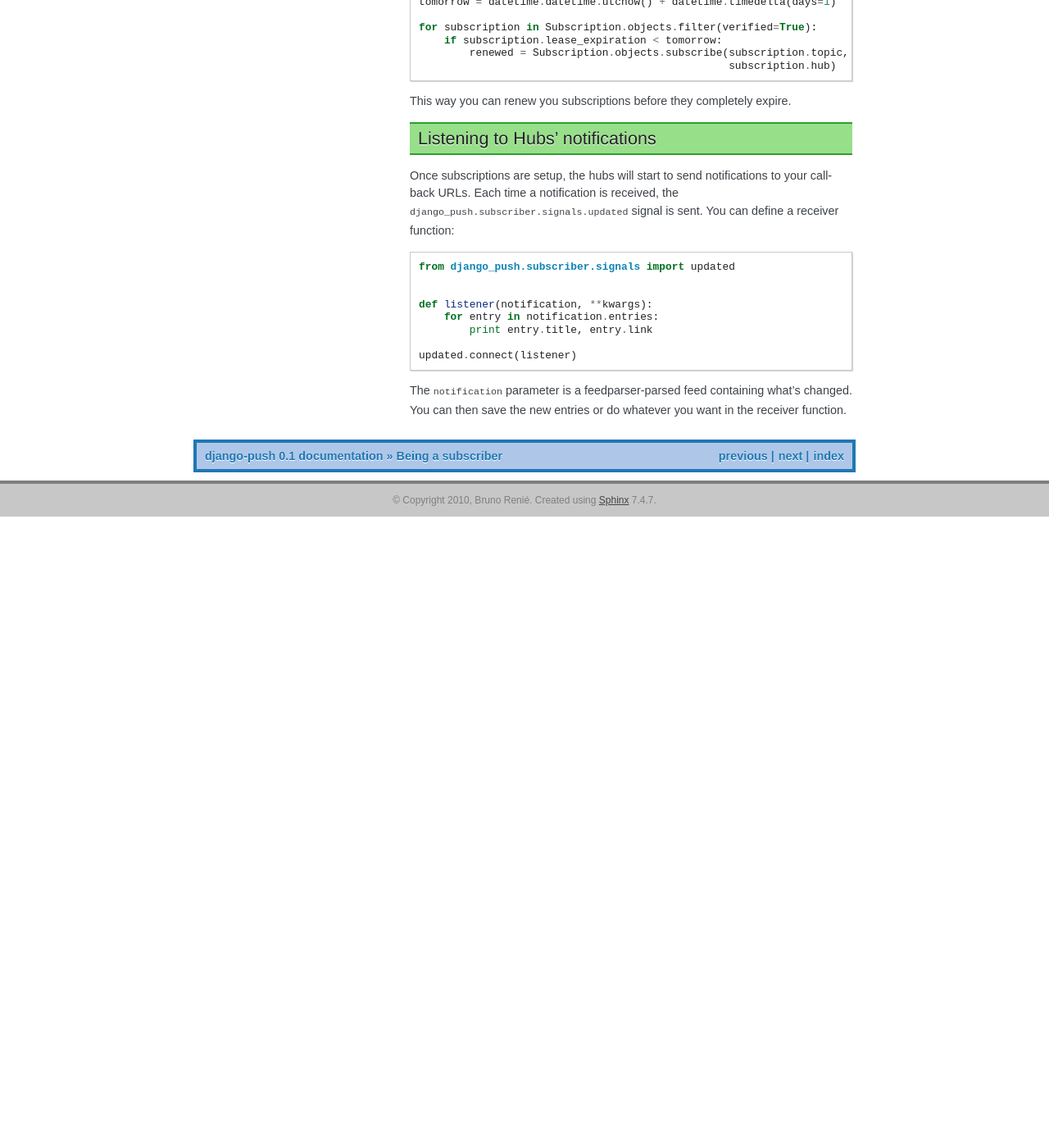
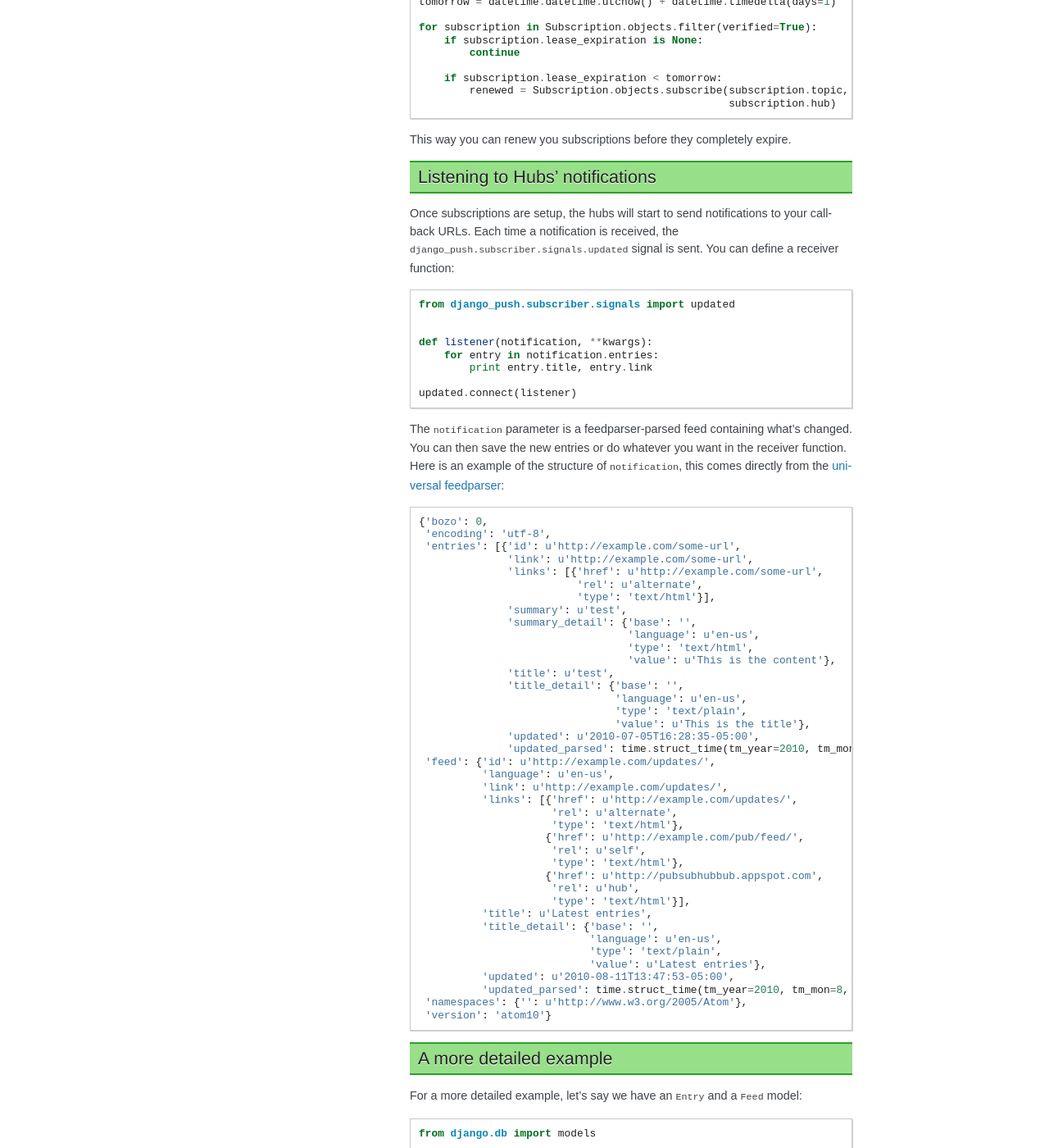
Before and after one commit to brutasse/django-push, a Sphinx documentation site: the page built from docs/subscriber.rst, in a window 1280 px wide and 1400 px high, scrolled down 1414 px. Shown: the whole window at 82% size. Built offline with Sphinx 7.4.7, drawn with Linux system fonts in a browser that asks for light colours; before the commit the page ends 2044 px from its top, so only the background shows below that; some of the changed text lies outside the part shown.

Commit message:
More detailed docs for the subscriber part

```diff
--- a/docs/subscriber.rst
+++ b/docs/subscriber.rst
@@ -82,6 +82,9 @@
     tomorrow = datetime.datetime.utcnow() + datetime.timedelta(days=1)
 
     for subscription in Subscription.objects.filter(verified=True):
+        if subscription.lease_expiration is None:
+            continue
+
         if subscription.lease_expiration < tomorrow:
             renewed = Subscription.objects.subscribe(subscription.topic,
                                                      subscription.hub)
@@ -109,4 +112,102 @@
 
 The ``notification`` parameter is a feedparser-parsed feed containing what's
 changed. You can then save the new entries or do whatever you want in the
-receiver function.
+receiver function. Here is an example of the structure of ``notification``,
+this comes directly from the `universal feedparser`_:
+
+.. _universal feedparser: http://www.feedparser.org/
+
+.. code-block:: python
+
+    {'bozo': 0,
+     'encoding': 'utf-8',
+     'entries': [{'id': u'http://example.com/some-url',
+                  'link': u'http://example.com/some-url',
+                  'links': [{'href': u'http://example.com/some-url',
+                             'rel': u'alternate',
+                             'type': 'text/html'}],
+                  'summary': u'test',
+                  'summary_detail': {'base': '',
+                                     'language': u'en-us',
+                                     'type': 'text/html',
+                                     'value': u'This is the content'},
+                  'title': u'test',
+                  'title_detail': {'base': '',
+                                   'language': u'en-us',
+                                   'type': 'text/plain',
+                                   'value': u'This is the title'},
+                  'updated': u'2010-07-05T16:28:35-05:00',
+                  'updated_parsed': time.struct_time(tm_year=2010, tm_mon=7, tm_mday=5, tm_hour=21, tm_min=28, tm_sec=35, tm_wday=0, tm_yday=186, tm_isdst=0)}],
+     'feed': {'id': u'http://example.com/updates/',
+              'language': u'en-us',
+              'link': u'http://example.com/updates/',
+              'links': [{'href': u'http://example.com/updates/',
+                         'rel': u'alternate',
+                         'type': 'text/html'},
+                        {'href': u'http://example.com/pub/feed/',
+                         'rel': u'self',
+                         'type': 'text/html'},
+                        {'href': u'http://pubsubhubbub.appspot.com',
+                         'rel': u'hub',
+                         'type': 'text/html'}],
+              'title': u'Latest entries',
+              'title_detail': {'base': '',
+                               'language': u'en-us',
+                               'type': 'text/plain',
+                               'value': u'Latest entries'},
+              'updated': u'2010-08-11T13:47:53-05:00',
+              'updated_parsed': time.struct_time(tm_year=2010, tm_mon=8, tm_mday=11, tm_hour=18, tm_min=47, tm_sec=53, tm_wday=2, tm_yday=223, tm_isdst=0)},
+     'namespaces': {'': u'http://www.w3.org/2005/Atom'},
+     'version': 'atom10'}
+
+A more detailed example
+-----------------------
+
+For a more detailed example, let's say we have an ``Entry`` and a ``Feed``
+model:
+
+.. code-block:: python
+
+    from django.db import models
+
+
+    class Feed(models.Model):
+        url = models.URLField()
+        # ... and some extra fields
+
+    class Entry(models.Model):
+        feed = models.ForeignKey(Feed)
+        title = models.CharField(max_length=255)
+        link = models.URLField()
+        timestamp = models.DateTimeField()
+        summary = models.TextField()
+
+Then we can define a receiver function this way:
+
+.. code-block:: python
+
+    def pubsubhubbub_update(notification, **kwargs):
+        parsed = notification
+        entries = []
+        for entry in parsed.entries:
+            e = Entry(title=entry.title)
+            if 'description' in entry:
+                e.summary = entry.description
+            if 'summary' in entry:
+                e.summary = entry.summary
+
+            e.link = entry.link
+            e.date = datetime.datetime(*entry.updated_parsed[:6])
+            entries.append(e)
+
+        for link in parsed.feed.links:
+            if link['rel'] == 'self':
+                url = link['href']
+
+        for feed in Feed.objects.filter(url=url):
+            for entry in entries:
+                entry.feed = feed
+                entry.save(force_insert=True)
+
+Each time the callback URL is called, new entries are added to all feeds. Such
+a behaviour can be useful if you're running a multi-user feed reader.
```
